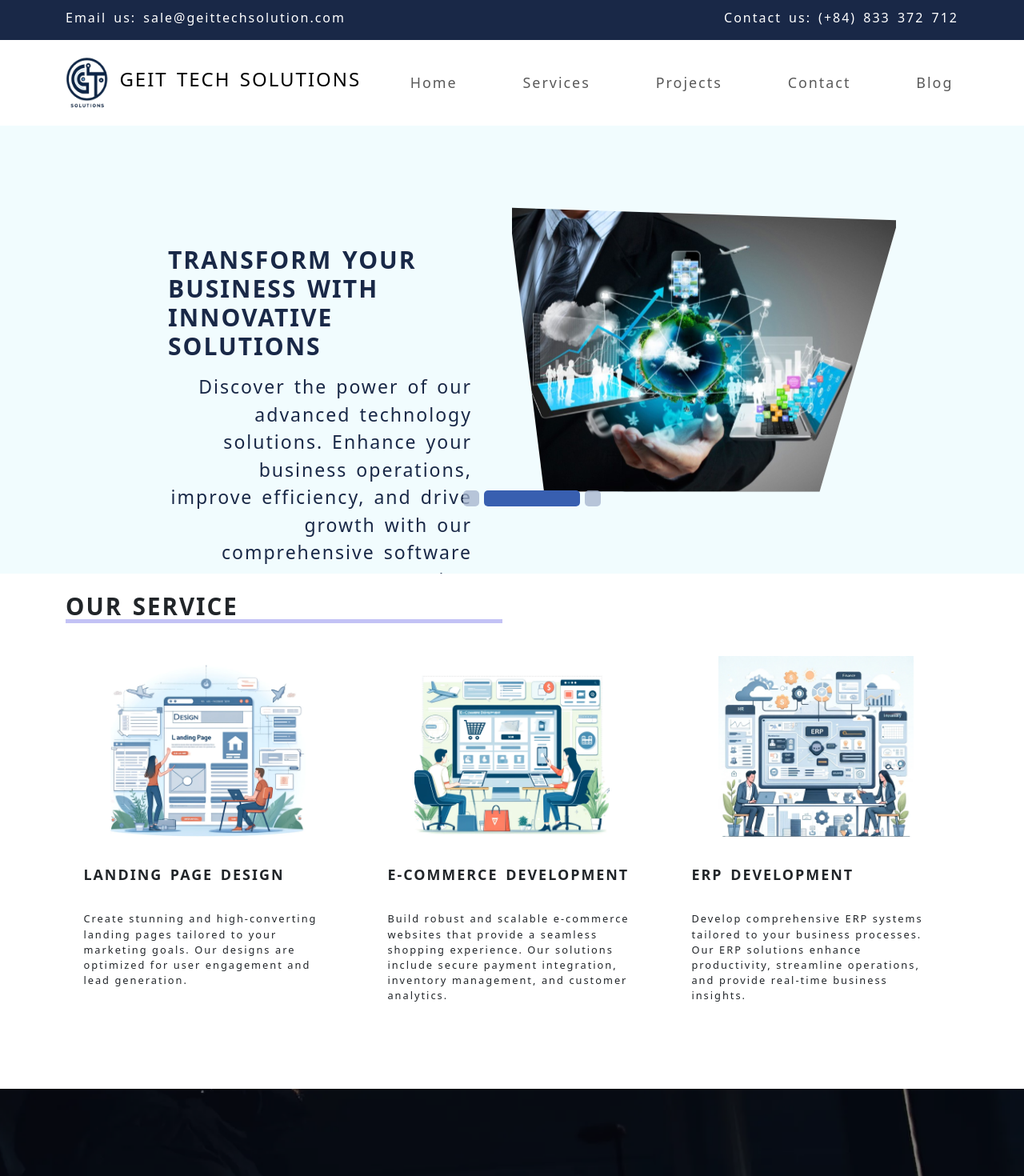
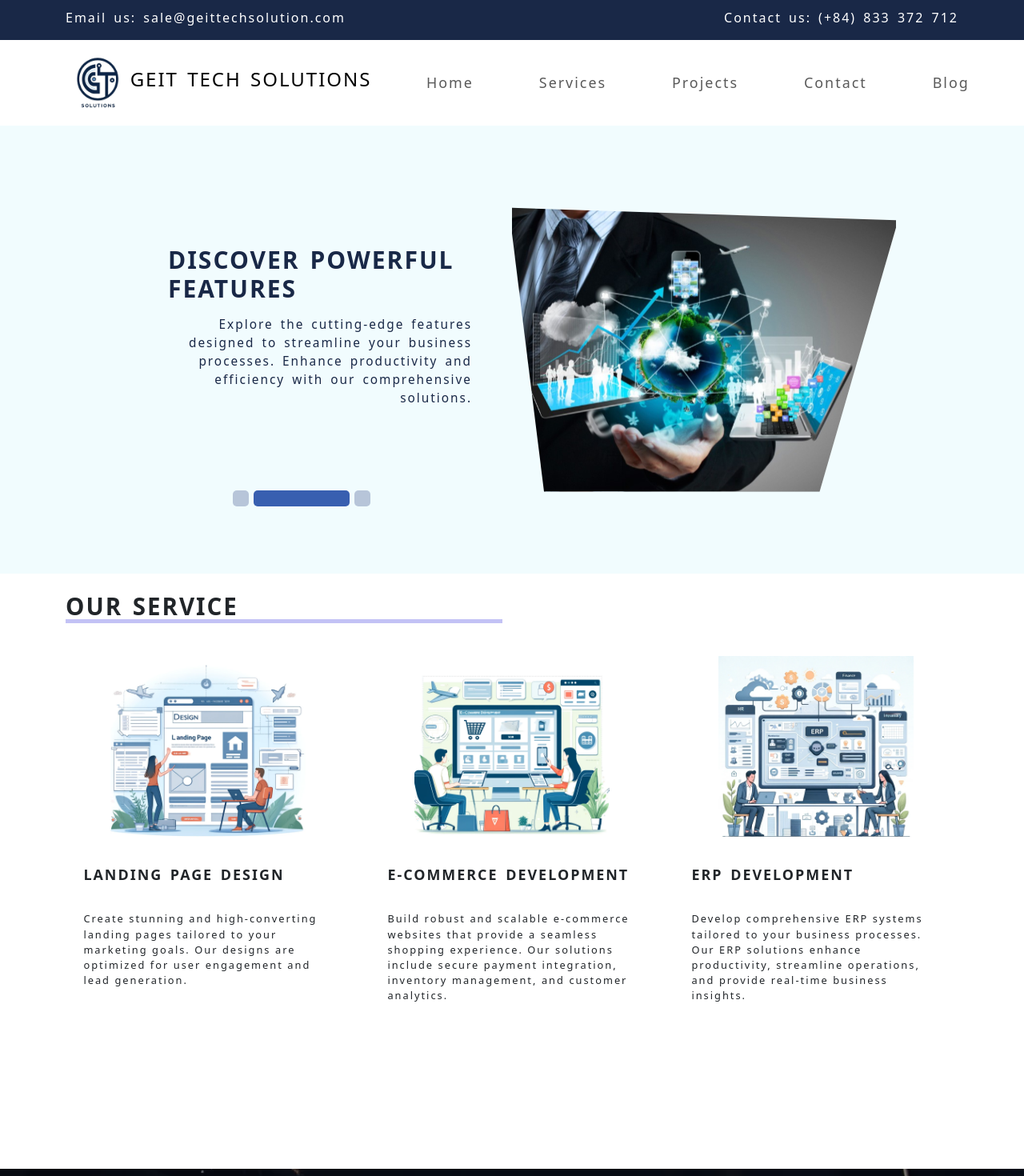
Before and after one commit to GeiT-Tech-Solutions/landing-page, a React (Create React App) app: page / in a window 1280 px wide. Shown: the top 1470 px of the page at 80% size. Built offline with nearby package versions, Linux system fonts and the light colour scheme.

Commit message:
fix service, carousel, header, footer

```diff
--- a/src/assets/styles/components/CarouselHeader.scss
+++ b/src/assets/styles/components/CarouselHeader.scss
@@ -1,6 +1,10 @@
 .fixTop {
   margin-left: 12.5%;
   margin-right: 12.5%;
+
+  .carousel-indicators {
+        right: 60%;
+  }
 
   .carousel-item {
     position: relative;
@@ -37,7 +41,7 @@
     p {
       color: #192847;
       text-align: right;
-      font-size: 1.8vw;
+      font-size: 1.2vw;
       margin-top: 1.2vw;
     }
   }
--- a/src/assets/styles/components/Footer.scss
+++ b/src/assets/styles/components/Footer.scss
@@ -12,6 +12,8 @@
     height: 70vh;
     position: relative;
     margin-top: 2.7vw;
+    min-height: 715px;
+    max-height: 800px;
 
     .footer-bg-content {
         background: rgba($color: #e6e0e0, $alpha: 0.8);
@@ -24,10 +26,12 @@
         padding: 1.05vw 5%;
         margin-left: 12.5%;
         border-radius: 0 0 20px 20px;
+        min-height: 500px;
+
 
         .footer-bg-content-center {
-            margin-left: 2.7vw;
-            margin-top: 2.7vw;
+            // margin-left: 2.7vw;
+            // margin-top: 2.7vw;
         }
 
         .contact-footer-overlay {
@@ -44,10 +48,13 @@
         }
 
         .footer-icon-title {
-            font-size: 2.7vw;
+            font-size: 2vw;
         }
 
         .contact-footer {
+            p{
+                font-size: 1rem;
+            }
             .contact-footer-para {
                 margin-left: 1vw;
             }
--- a/src/assets/styles/components/Header.scss
+++ b/src/assets/styles/components/Header.scss
@@ -41,3 +41,7 @@
    justify-content: center;
    align-items: center;
 }
+
+.mr-25vw {
+   margin-right: 2.5vw;
+}
--- a/src/assets/styles/components/SectionService.scss
+++ b/src/assets/styles/components/SectionService.scss
@@ -31,3 +31,7 @@
         padding: 0 3.9vw 0.23vw 3.9vw;
     }
 }
+
+.mh-500 {
+    min-height: 600px;
+ }
--- a/src/components/CarouselHeader.js
+++ b/src/components/CarouselHeader.js
@@ -9,36 +9,37 @@ const CarouselHeader = () => {
   return (
     <div className="carousel-bg">
       <Carousel className="fixTop" slide={false} fade controls={false}>
+
         <Carousel.Item>
           <img className="carousel-image" src={Carousel1} alt="First slide" />
           <Carousel.Caption>
-            <h3>Empower Your Operations with Intelligent</h3>
+            <h3>Leap Your Business
+              To Next Level</h3>
             <p>
-              Integrate cutting-edge software that adapts to your business
-              needs. Our automation solutions streamline workflows, reduce
-              manual effort, and enhance productivity.
+              Elevate your company's performance with our customizable software solutions.
+              Experience seamless integration and enhanced productivity tailored to your needs.
             </p>
           </Carousel.Caption>
         </Carousel.Item>
+
         <Carousel.Item>
           <img className="carousel-image" src={Carousel2} alt="Second slide" />
           <Carousel.Caption>
-            <h3>Transform Your Business with Innovative Solutions</h3>
+            <h3>Discover Powerful Features</h3>
             <p>
-              Discover the power of our advanced technology solutions. Enhance
-              your business operations, improve efficiency, and drive growth
-              with our comprehensive software suite.
+            Explore the cutting-edge features designed to streamline your business processes.
+            Enhance productivity and efficiency with our comprehensive solutions.
             </p>
           </Carousel.Caption>
         </Carousel.Item>
+
         <Carousel.Item>
           <img className="carousel-image" src={Carousel3} alt="Third slide" />
           <Carousel.Caption>
-            <h3>Discover Powerful Features</h3>
+            <h3>Empower Your Operations with Intelligent </h3>
             <p>
-              Explore the cutting-edge features designed to streamline your
-              business processes. Enhance productivity, improve efficiency, and
-              gain valuable insights with our comprehensive solutions.
+            Integrate cutting-edge software that adapts to your business needs.
+            Our automation solutions streamline workflows, reduce manual effort, and enhance productivity.
             </p>
           </Carousel.Caption>
         </Carousel.Item>
--- a/src/components/Footer.js
+++ b/src/components/Footer.js
@@ -7,9 +7,12 @@ const Footer = () => (
   <>
     <div className="footer-background">
       <div className="footer-bg-overlay">
-        <Container className="footer-bg-content">
+
+      </div>
+
+      <Container className="footer-bg-content">
           <Row className="footer-bg-content-center">
-            <div className="col-10">
+            <div className="mx-auto">
               <Navbar.Brand href="#home" className="item-center">
                 <div className="d-flex align-items-center">
                   <img src={iconGT} className="resizeIconFooter" />
@@ -18,7 +21,7 @@ const Footer = () => (
               </Navbar.Brand>
             </div>
 
-            <div className="col contact-footer-overlay">
+            <div className="mx-auto contact-footer-overlay">
               <div className="col d-flex align-items-center contact-footer">
                 <p className="col-2">
                   <strong>Address</strong>
@@ -47,7 +50,6 @@ const Footer = () => (
             </div>
           </Row>
         </Container>
-      </div>
     </div>
   </>
 );
--- a/src/components/Header.js
+++ b/src/components/Header.js
@@ -22,7 +22,7 @@ const Header = () => {
 
       <Navbar expand="lg" className="backgroundNav">
         <Container className="item-center">
-          <div className="col-4">
+          <div className="d-flex justify-content-between mr-25vw">
             <Navbar.Brand href="#home" className="item-center">
               <div className="d-flex align-items-center">
                 <img src={mainLogo} className="resizeIcon" />
@@ -31,7 +31,7 @@ const Header = () => {
             </Navbar.Brand>
           </div>
 
-          <div className="col-6 fixTop">
+          <div className="">
             <Navbar.Toggle aria-controls="header-navbar-nav" />
             <Navbar.Collapse id="header-navbar-nav" className="item-center">
               <Nav className="ml-auto">
--- a/src/components/SectionService.js
+++ b/src/components/SectionService.js
@@ -21,7 +21,7 @@ const SectionService = () => {
       <Container style={{ marginTop: "15px" }}>
         <Row className="d-flex justify-content-evenly">
           <Col>
-            <div className="card card-fix" style={{ height: "500px" }}>
+            <div className="card card-fix mh-500">
               <img className="card-img-top" src={sv2} />
               <div className="card-body">
                 <h4>Landing Page Design</h4>
@@ -34,7 +34,7 @@ const SectionService = () => {
             </div>
           </Col>
           <Col>
-            <div className="card card-fix" style={{ height: "500px" }}>
+            <div className="card card-fix mh-500">
               <img className="card-img-top" src={sv1} />
               <div className="card-body">
                 <h4>E-commerce Development</h4>
@@ -48,7 +48,7 @@ const SectionService = () => {
             </div>
           </Col>
           <Col>
-            <div className="card card-fix" style={{ height: "500px" }}>
+            <div className="card card-fix mh-500">
               <img className=" card-img-top" src={sv3} />
               <div className="card-body">
                 <h4>ERP Development</h4>
```
